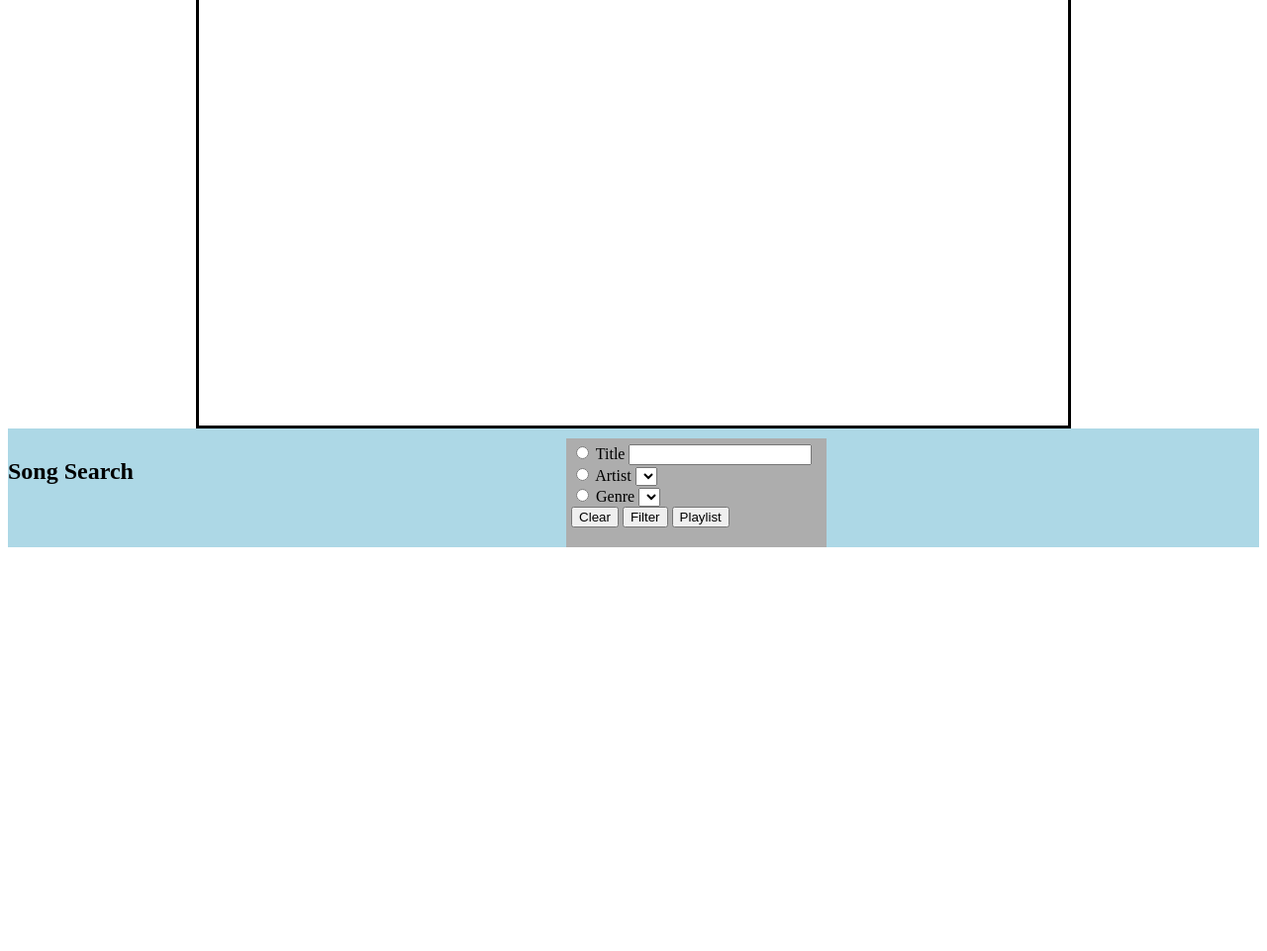
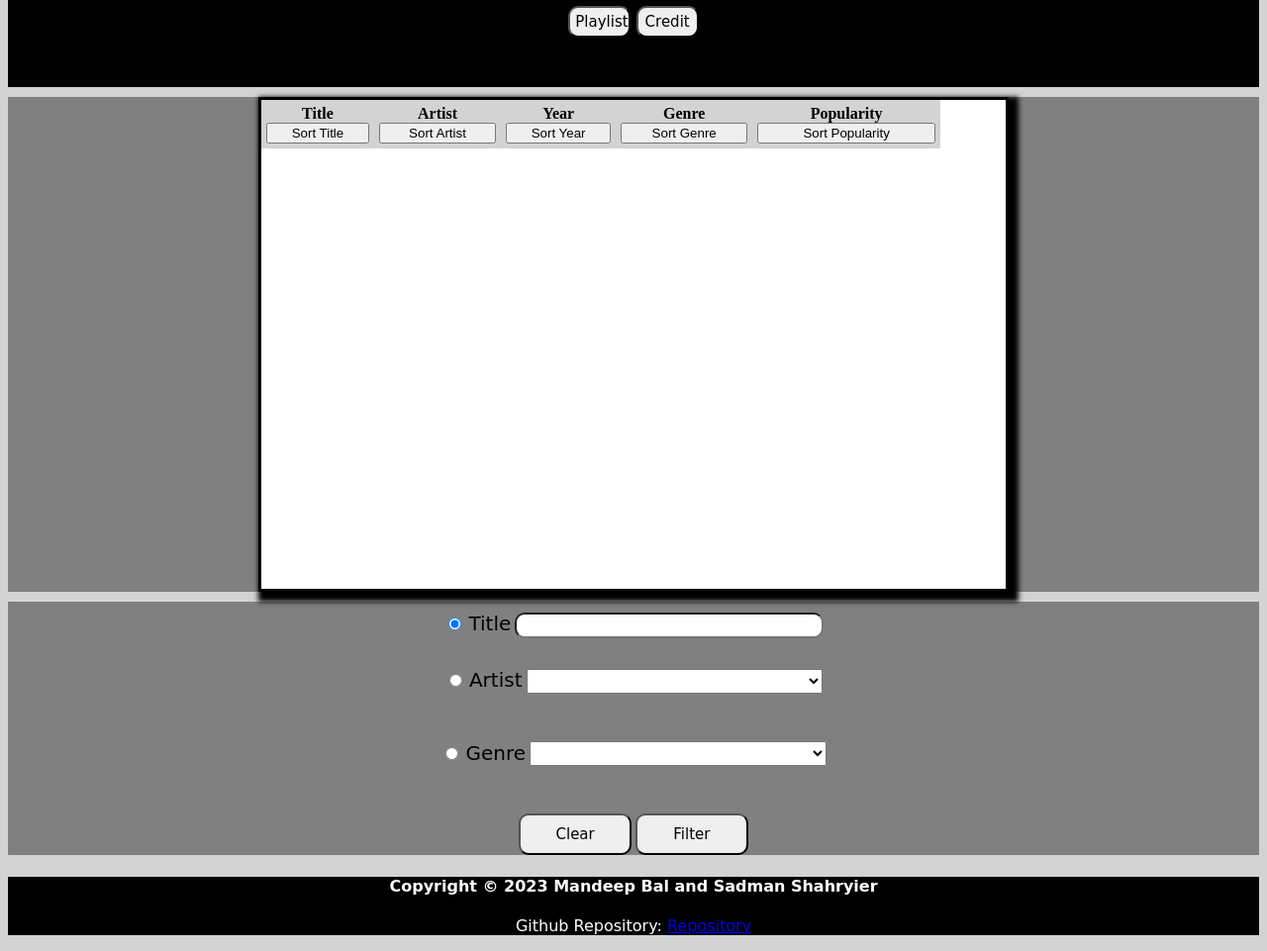
Before and after one commit to Mandeep099/WebAsssignment2, a plain HTML site: page index.html in a window 1280 px wide. Shown: the part 75-1036 px from the top of the page at 99% size. Before the commit the page ends 800 px from the top, so only its background shows below. Drawn offline with Linux system fonts and the light colour scheme; no server answers.

Commit message:
added some css to the song broswer and the playlist view, added the missing credit button, added the header and footer

```diff
--- a/assign2.js
+++ b/assign2.js
@@ -18,6 +18,7 @@ document.addEventListener("DOMContentLoaded", async function(){
    let songStorage = JSON.parse(localStorage.getItem('songs')) || [];
    let playlist = [];
    songStorage = await getSongData(songStorage);
+   songStorage = sortItems(songStorage, "title");
    view(songStorage);
 
    //sort buttons
@@ -54,6 +55,8 @@ document.addEventListener("DOMContentLoaded", async function(){
    });
 
    //filter events
+   //used to help implement the below querry selector
+   //https://stackoverflow.com/questions/21166860/check-a-radio-button-with-javascript
    document.querySelector("#filter").addEventListener("click", function(){
       if(document.querySelector("#titleRadio").checked){
          songStorage = JSON.parse(localStorage.getItem('songs')) || [];
@@ -117,7 +120,16 @@ document.addEventListener("DOMContentLoaded", async function(){
       section.setAttribute("class", "visible");
       section2.classList.toggle("visible");
       section3.setAttribute("class", "visible")
-   })
+   });
+
+   document.querySelector("#credit").addEventListener("mouseover", function(){
+      let hover = document.querySelector("#creditHover");
+      hover.setAttribute("class", "visible");
+      setTimeout(function(){
+         hover.setAttribute("class", "hidden");
+      },5000);
+
+   });
 
    //checking if local storage is empty or not
    async function getSongData(songStorage){
@@ -271,6 +283,8 @@ document.addEventListener("DOMContentLoaded", async function(){
 
    //would like to error test these dont know if its possible
    //filter functions
+   //used this to help implement the filter functions
+   //https://developer.mozilla.org/en-US/docs/Web/JavaScript/Reference/Global_Objects/Array/filter
    function filterTitle(songStorage){
       let titleName = document.querySelector("#titleName").value;
       return songStorage.filter(a => a.title.toString().includes(titleName));
--- a/index.html
+++ b/index.html
@@ -2,14 +2,20 @@
 <html>
   <head>
     <meta charset="utf-8" />
+    <title>Assignment 2</title>
     <link href="style.css" rel="stylesheet">
     <script src="artists.json"></script>
     <script src="genres.json"></script>
     <script src="sample-songs.json"></script>
     <script src="assign2.js"></script>
   </head>
+  <header>
+    <h1>Song Browser</h1>
+    <button id="playlist" class="headerButtons">Playlist</button>
+    <button id="credit" class="headerButtons">Credit</button>
+    <p id="creditHover" class="hidden">Created By Mandeep Bal and Sadman Shahryier. Github Repository: <a href = "https://github.com/Mandeep099/WebAsssignment2">Repository</a></p>
+  </header>
   <body>
-    <!-- <h1>Group Members: Mandeep Bal and Sadman Shahryier</h1> -->
     <section id="songSection" class="visible">
       <table id="songBody">
         <thead>
@@ -29,30 +35,32 @@
     </section>
 
     <section id="menuSection" class="visible">
-      <h1>Song Search</h1>
       <div id="searchSection">
-        <input type="radio" name="search" value="1" id="titleRadio">
+        <input type="radio" name="search" value="1" id="titleRadio" checked>
         <label for="title">Title</label>
         <input name="title" id="titleName">
         <br>
-
+        <div class="spacing">
           <input type="radio" name="search" value="2" id="artistRadio">
           <label for="artist">Artist</label>
           <select name="artist" id="artistSelect" class="dropdown">
 
           </select>
+        </div>
         <br>
-
+        <div class="spacing">
           <input type="radio" name="search" value="3" id="genreRadio">
           <label for="genre">Genre</label>
           <select id="genreSelect" class="dropdown">
 
           </select>
+        </div>
         <br>
+        <div class="spacing">
+          <button id="clear" class="buttonStyle">Clear</button>
+          <button id="filter" class="buttonStyle">Filter</button>
 
-        <button id="clear">Clear</button>
-        <button id="filter">Filter</button>
-        <button id="playlist">Playlist</button>
+        </div>
 
         </div>
     </section>
@@ -75,9 +83,16 @@
 
           </tbody>
          </table>
-         <button  id="playlistClear">Clear</button>
+         <br>
+         <div class="spacing">
+          <button  id="playlistClear" class="buttonStyle">Clear</button>
           <button  id="playlistClose">Close Playlist</button>
         </div>
+      </div>
     </section>
+    <footer>
+      <h4>Copyright &copy; 2023 Mandeep Bal and Sadman Shahryier</h4>
+      <p>Github Repository: <a href = "https://github.com/Mandeep099/WebAsssignment2">Repository</a>
+  </footer>
   </body>
 </html>
--- a/style.css
+++ b/style.css
@@ -1,34 +1,144 @@
-#songBody, #table2{
+#songBody{
     display: inline-block;
     border: solid;
     border-collapse: collapse;
-    width: 70%;
+    box-shadow: 5px 5px 5px 5px black;
+    width: 60%;
     height: 500px;
     overflow-y: scroll;
     background-color: white;
     margin: auto;
 }
 
-/*not important atm*/
+#table2{
+    display: inline-block;
+    border: solid;
+    border-collapse: collapse;
+    box-shadow: 5px 5px 5px 5px black;
+    width: 100%;
+    height: 500px;
+    overflow-y: scroll;
+    background-color: white;
+    margin: auto;
+}
+
+#tablePlaylist{
+    margin: auto;
+}
+
 #menuSection{
-    background-color: lightblue;
     padding-top: 10px;
+    margin-top: 10px;
+    text-align: center;
+    background-color: grey;
+}
+
+#titleName{
+    width: 40%;
+    height: 20px;
+    border-radius: 10px;
+    align-items: center;
+}
+
+#creditHover{
+    border: solid;
+    box-shadow: 5px 5px 5px white;
+    width: 35%;
+    background-color: lightgrey;
+    color: black;
+    margin: auto;
+    text-align: center;
+}
+
+#artistSelect{
+    font-size: large;
+}
+
+#genreSelect{
+    font-size: large;
+}
+
+#songSection{
+    background-color: grey;
 }
 
 #searchSection{
-    background-color: #adadad;
-    height: 100px;
-    width: 20%;
-    padding: 5px;
+    /* background-color: grey; */
+    width: 60%;
     margin: auto;
+}
+
+#playlistClose{
+    padding: 10px;
+    border-radius: 10px;
+    width: 30%;
+    font-size: 15px;
+    font-family: cursive;
+}
+
+body{
+    background-color: lightgrey;
+}
+
+header{
+    text-align: center;
+    font-family: cursive;
+    margin-bottom: 10px;
+    background-color: black;
+    color: white;
+    padding-bottom: 50px;
+}
+
+footer{
+    text-align: center;
+    font-family: cursive;
+    margin-bottom: 10px;
+    background-color: black;
+    color: white;
+}
+
+select{
+    width: 39.5%;
+    height: 25px;
+    text-align: center;
+    bottom: 100%;
+}
+
+label{
+    font-family:cursive;
+    font-size: 20px;
 }
 
 td{
     padding: 3px;
 }
 
+th{
+    padding: 5px;
+}
+
 tr:nth-child(odd){
     background-color: lightgrey;
+}
+
+.headerButtons{
+    padding: 5px;
+    border-radius: 10px;
+    width: 5%;
+    font-size: 15px;
+    font-family: cursive;
+}
+
+.spacing{
+    margin-top: 30px;
+}
+
+.buttonStyle{
+    padding: 10px;
+    border-radius: 10px;
+    width: 15%;
+    font-size: 15px;
+    font-family: cursive;
 }
 
 .fullButton{
```
Lines whose indentation alone changed are shown as unchanged.
